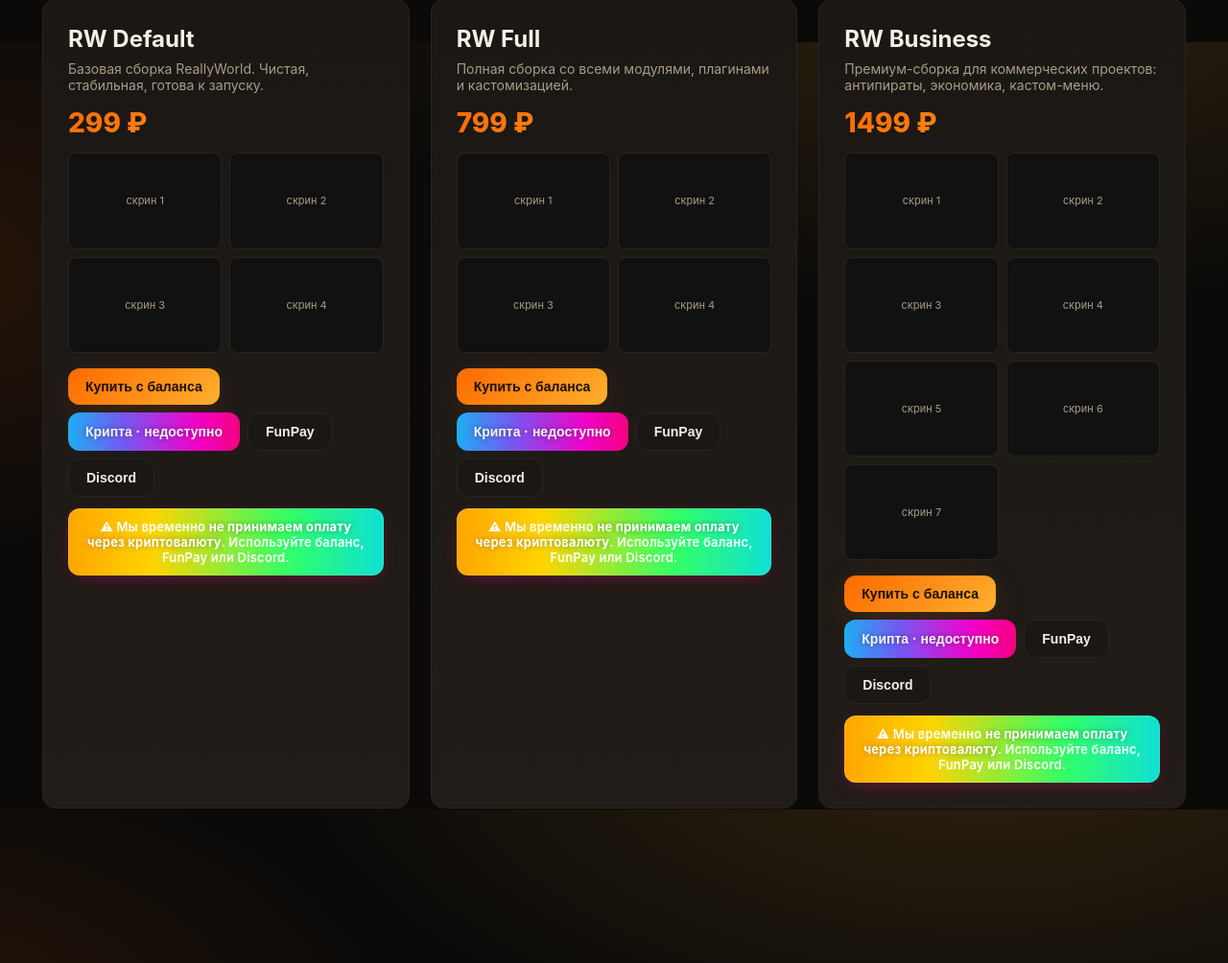
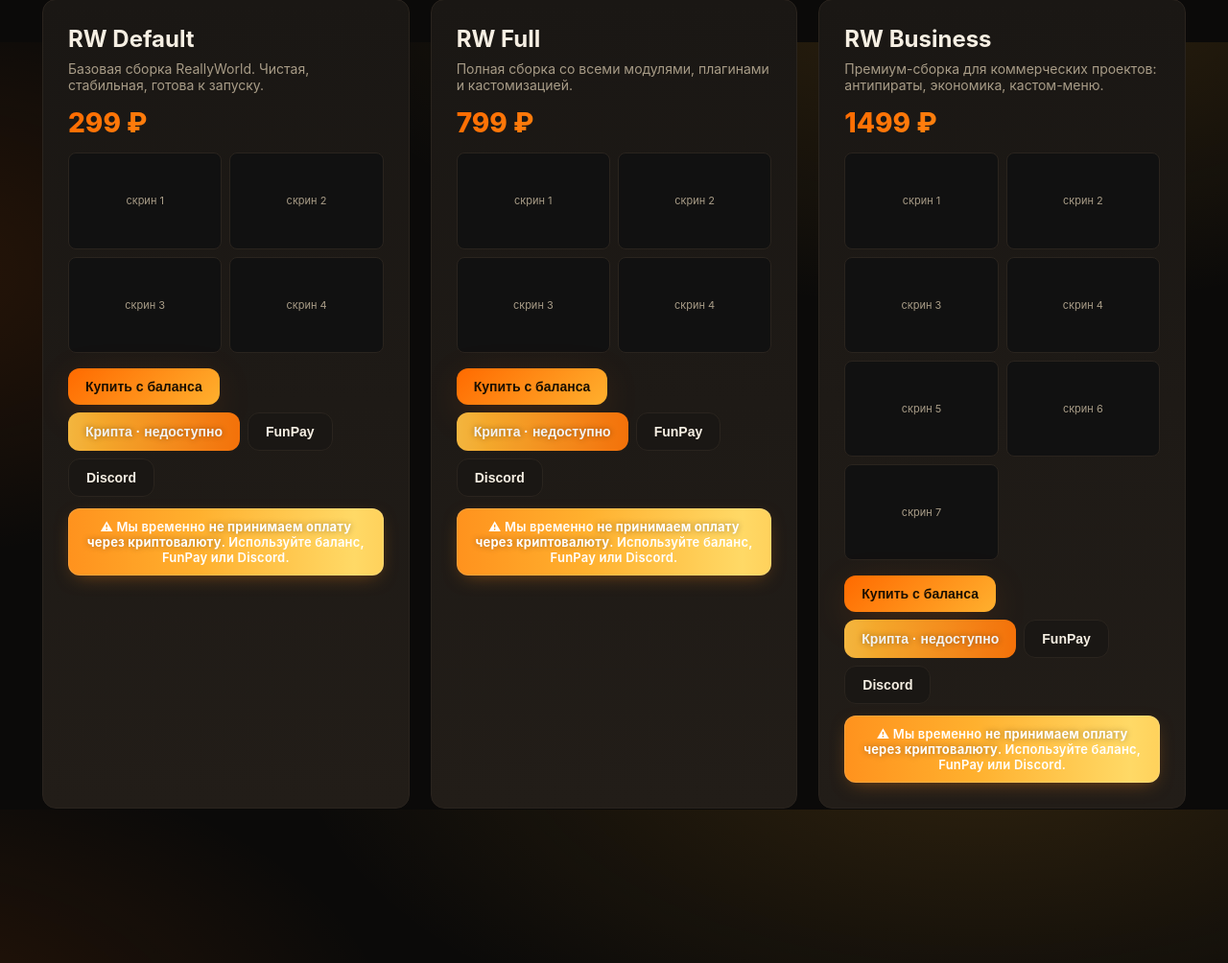
Before and after one commit to artem124632/blacktest2, a Flask app: page / in a window 1280 px wide. Shown: the part 1556-2560 px from the top of the page at 96% size. Run offline with Flask 3, Linux system fonts and the light colour scheme; data comes from the database, SQL or seed files in the repository; data that the repository does not hold is empty.

Commit message:
Update style.css

```diff
--- a/static/css/style.css
+++ b/static/css/style.css
@@ -126,16 +126,16 @@
 .crypto-notice{
   margin-top:12px;padding:10px 14px;border-radius:12px;font-size:13px;font-weight:600;
   color:#fff;text-align:center;letter-spacing:.2px;
-  background:linear-gradient(90deg,#ff004c,#ff8a00,#ffd400,#33ff66,#00d4ff,#7a5cff,#ff00d4,#ff004c);
+  background:linear-gradient(90deg,#ff6a00,#ff8c1a,#ffb02e,#ffd966,#ffb02e,#ff8c1a,#ff6a00);
   background-size:300% 300%;animation:rgbShift 6s ease infinite;
-  box-shadow:0 6px 20px -8px rgba(255,0,128,.45);
+  box-shadow:0 6px 20px -8px rgba(255,140,26,.5);
   border:1px solid rgba(255,255,255,.12);
 }
 .crypto-notice b{color:#fff;text-shadow:0 0 6px rgba(0,0,0,.35)}
 
 .btn.rgb-disabled{
   position:relative;cursor:not-allowed;color:#fff;border:none;
-  background:linear-gradient(90deg,#ff004c,#ff8a00,#ffd400,#33ff66,#00d4ff,#7a5cff,#ff00d4,#ff004c);
+  background:linear-gradient(90deg,#ff6a00,#ff8c1a,#ffb02e,#ffd966,#ffb02e,#ff8c1a,#ff6a00);
   background-size:300% 300%;animation:rgbShift 5s ease infinite;
   opacity:.95;text-shadow:0 0 6px rgba(0,0,0,.4);
 }
```
